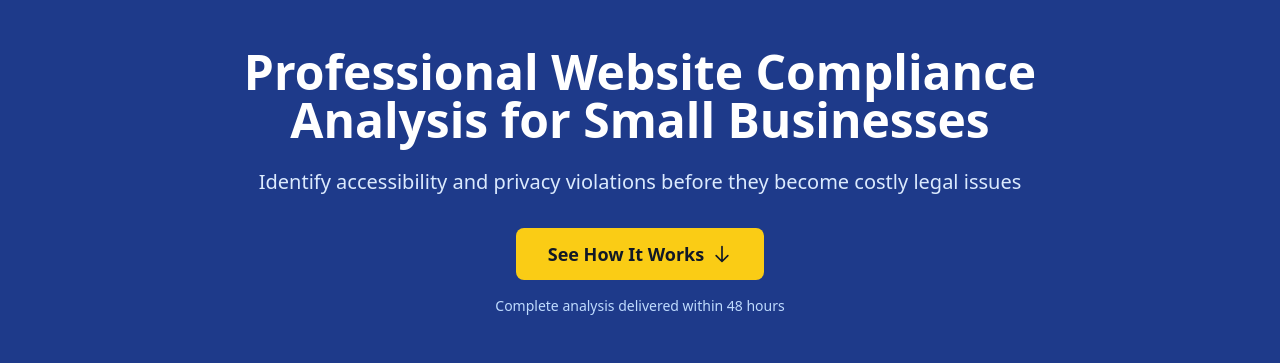
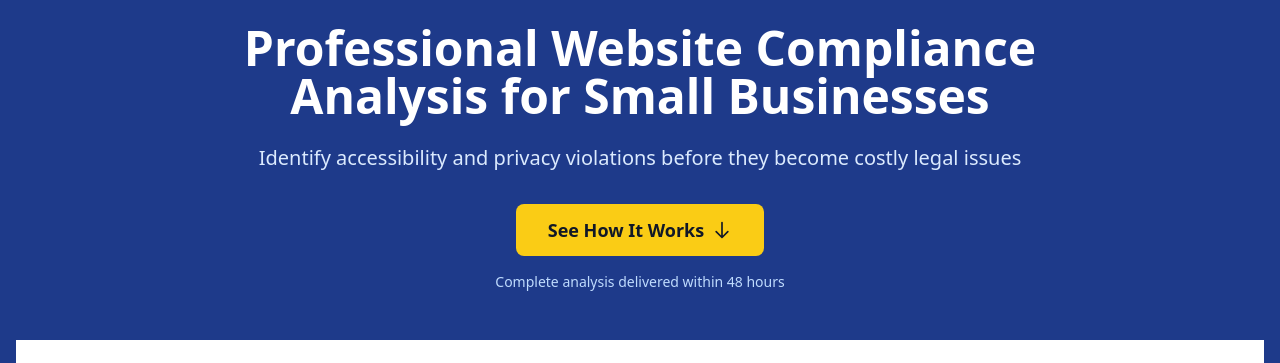
Before and after one commit to Tobyconduit/complyfinch, a plain HTML site: page index.html in a window 1280 px wide. Shown: the part 203-566 px from the top of the page. Drawn offline with nearby package versions, Linux system fonts and the light colour scheme.

Commit message:
Shrink Hero margins

```diff
--- a/index.html
+++ b/index.html
@@ -9,7 +9,7 @@
 <body class="bg-gray-50 font-sans text-gray-800">
 
   <!-- Hero Section -->
-  <section class="bg-blue-900 text-white py-4"> <!-- reduced padding -->
+  <section class="bg-blue-900 text-white py-2"> <!-- reduced padding -->
     <div class="container mx-auto px-4 text-center">
 
       <!-- Logo -->
@@ -18,7 +18,7 @@
       </div>
 
       <!-- Hero Section - Reduced Height -->
-<section class="bg-blue-900 text-white py-16 px-6"> <!-- Reduced from py-24 -->
+<section class="bg-blue-900 text-white py-12 px-6"> <!-- Reduced from py-24 -->
     <div class="max-w-4xl mx-auto text-center">
         <h1 class="text-4xl md:text-5xl font-bold mb-6">
             Professional Website Compliance Analysis for Small Businesses
```
